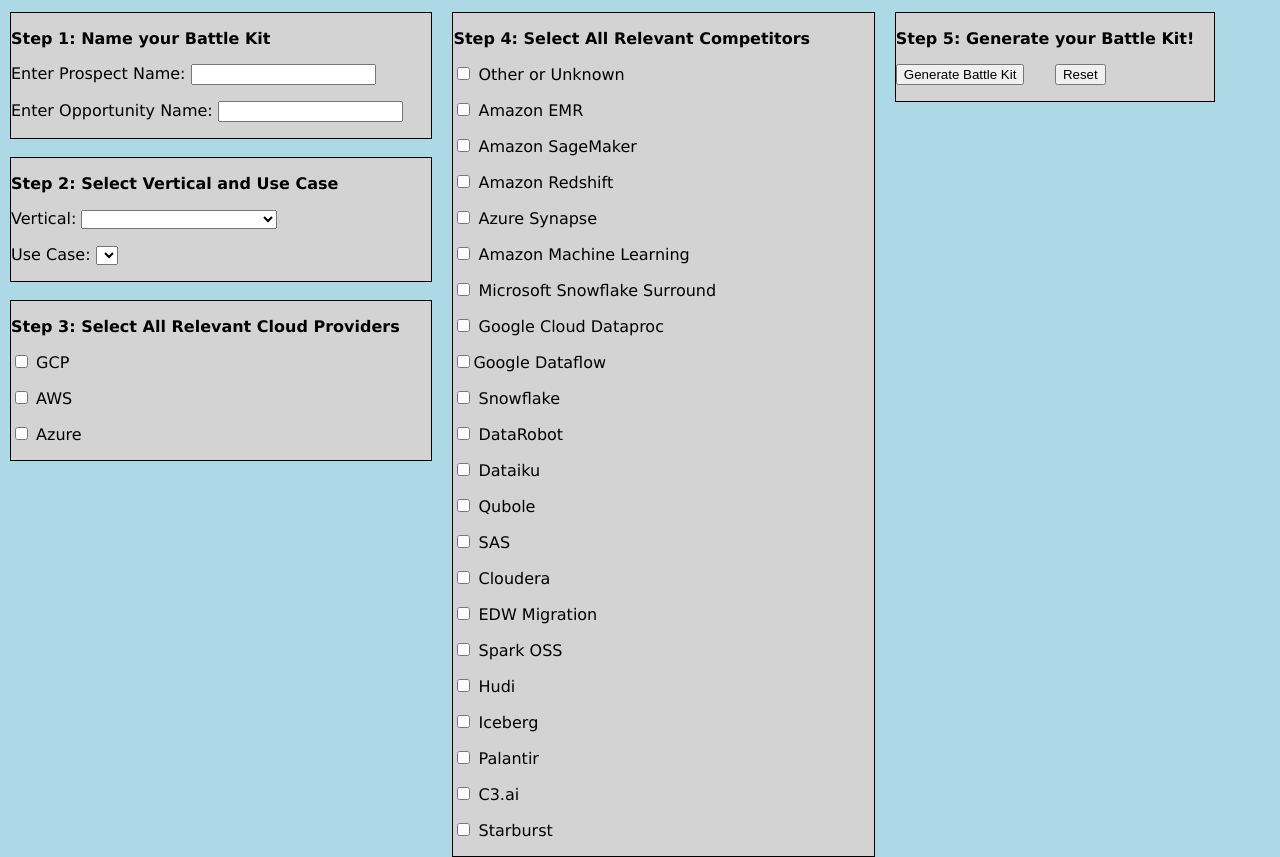
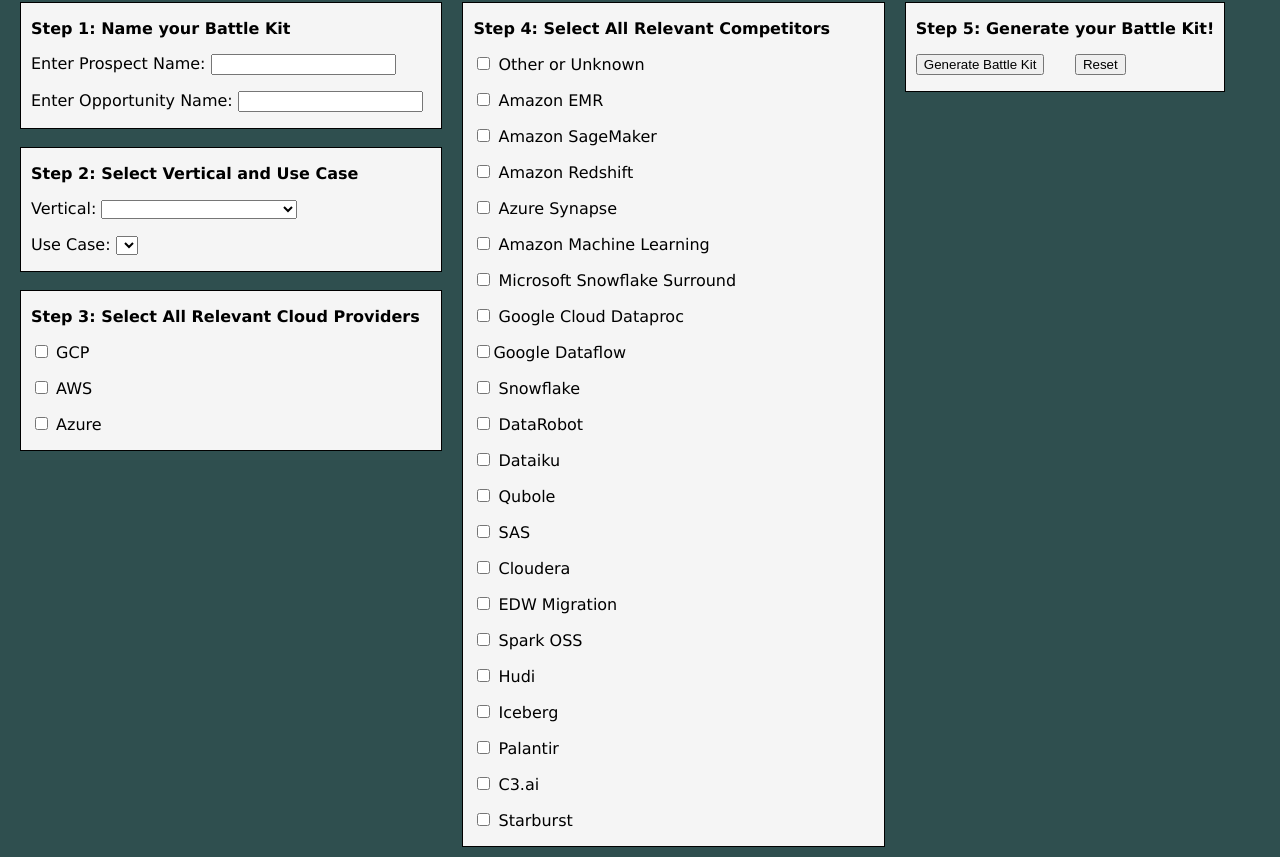
Before and after one commit to billkellett/databricks-prototype-battle-kits, a plain HTML site: page docs/index.html in a window 1280 px wide. Shown: the part 69-926 px from the top of the page. Drawn offline with Linux system fonts and the light colour scheme.

Commit message:
improve colors and margins

```diff
--- a/docs/battkit_proto.css
+++ b/docs/battkit_proto.css
@@ -4,7 +4,7 @@ html {
     height: 100%;
     margin: 0;
     font-size: 100%;
-    background-color: lightblue;
+    background-color: darkslategrey;
   }
 
   body {
@@ -22,21 +22,21 @@ html {
   .leftpane {
     width: 33%;
     height: 100%;
-    margin: 10px;
+    margin-left: 20px;
     float: left;
   }
 
   .centerpane {
     width: 33%;
     height: 100%;
-    margin: 10px;
+    margin-left: 20px;
     float: left;
   }
 
   .rightpane {
     width: 25%;
     height: 100%;
-    margin: 10px;
+    margin-left: 20px;
     float: left;
   }
 
@@ -46,7 +46,7 @@ html {
   }
 
   h1 {
-    color:black;
+    color:whitesmoke;
     text-align: center;
     font-family: Verdana;
     font-size: 24
@@ -64,6 +64,7 @@ html {
     text-align: left;
     font-family: Verdana;
     font-size: 12;
+    margin-left: 10px
   }
 
   /* Used for element labels */
@@ -77,42 +78,42 @@ html {
   /* This is the div for Prospect/Oppty name info */
   div.oppty {
     max-width: 500px;
-    background-color: lightgray;
-    border: 1px solid black
+    background-color: whitesmoke;
+    border: 1px solid black;
   }
 
   /* This is the div for Vertical/Sub-Vertical/Use Case info */
   div.vertical {
     max-width: 500px;
-    background-color: lightgray;
+    background-color: whitesmoke;
     border: 1px solid black;
   }
 
   /* This is the div for cloud providers */
   div.cloud {
     max-width: 500px;
-    background-color: lightgray;
+    background-color: whitesmoke;
     border: 1px solid black
   }
 
   /* This is the div for competitors */
   div.competitors {
     max-width: 500px;
-    background-color: lightgray;
+    background-color: whitesmoke;
     border: 1px solid black
   }
 
   /* This is the div for generating battle kit */
   div.generate {
     max-width: 500px;
-    background-color: lightgray;
+    background-color: whitesmoke;
     border: 1px solid black
   }
 
   /* This is the div for generating battle kit */
   div.battlekit_op {
     max-width: 500px;
-    background-color: lightgray;
+    background-color: whitesmoke;
     border: 1px solid black;
     visibility: hidden;
   }
```
